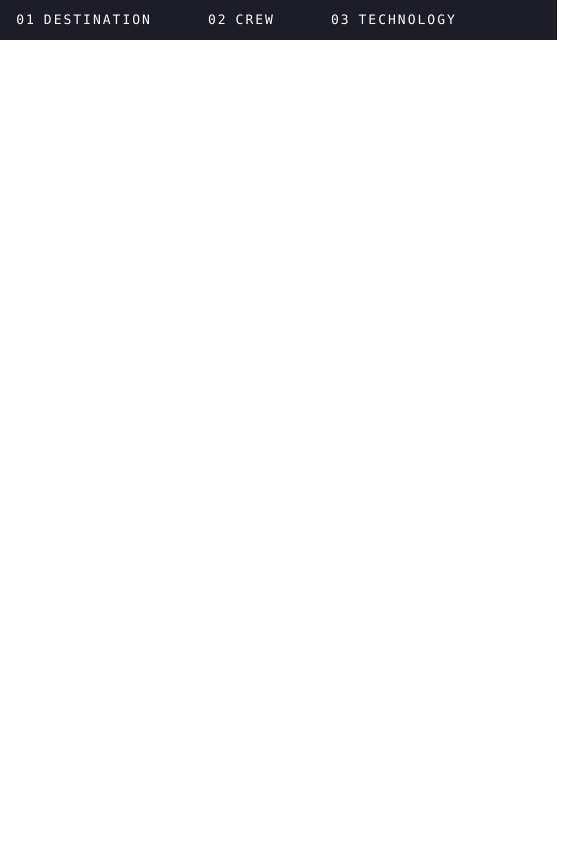
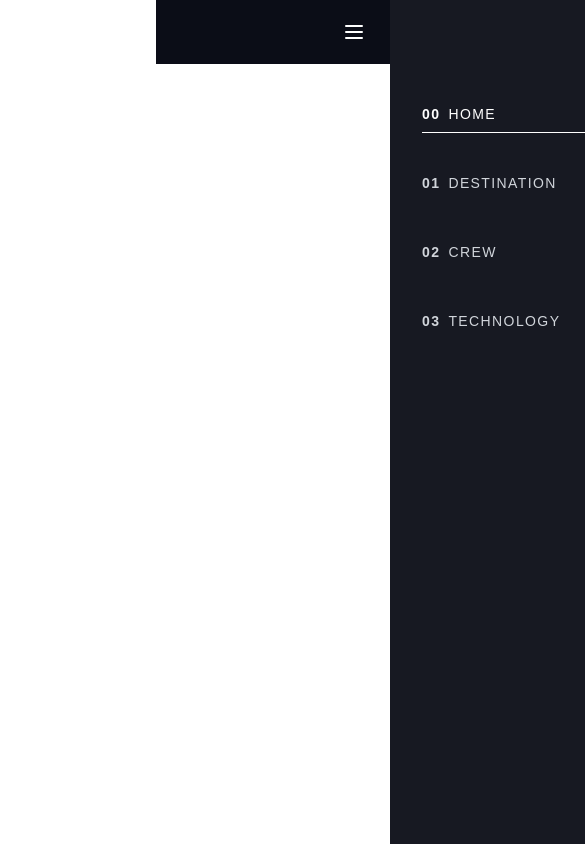
Before and after one commit to Nahima-Madey/space-tourism, a Next.js app: page / in a window 390 px wide. Shown: the whole page, 585 px wide, since content can reach past the window. Built offline with nearby package versions, Linux system fonts and the light colour scheme.

Commit message:
feat: making it left aligned

```diff
--- a/components/Header.tsx
+++ b/components/Header.tsx
@@ -1,75 +1,105 @@
-// components/Header.jsx
-
 "use client"
 
-import { useState } from 'react';
+import { useState, useEffect } from 'react';
 import Link from 'next/link';
+import { usePathname } from 'next/navigation';
 
-export default function Header() {
-  const [activeIndex, setActiveIndex] = useState(0);
-  const [isOpen, setIsOpen] = useState(false);
+const Header = () => {
+  const [isMenuOpen, setIsMenuOpen] = useState(false);
+  const [isMobile, setIsMobile] = useState(false);
+  const pathname = usePathname();
 
-  const toggleMenu = () => {
-    setIsOpen(!isOpen);
-  };
+  useEffect(() => {
+    const checkScreenSize = () => {
+      setIsMobile(window.innerWidth < 768);
+      if (window.innerWidth >= 768) {
+        setIsMenuOpen(false);
+      }
+    };
+
+    checkScreenSize();
+    window.addEventListener('resize', checkScreenSize);
+
+    return () => window.removeEventListener('resize', checkScreenSize);
+  }, []);
 
   const navItems = [
-    { id: "00", label: "HOME", href: "/" },
-    { id: "01", label: "DESTINATION", href: "/destination" },
-    { id: "02", label: "CREW", href: "/crew" },
-    { id: "03", label: "TECHNOLOGY", href: "/technology" },
+    { id: '00', title: 'HOME', path: '/' },
+    { id: '01', title: 'DESTINATION', path: '/destination' },
+    { id: '02', title: 'CREW', path: '/crew' },
+    { id: '03', title: 'TECHNOLOGY', path: '/technology' },
   ];
 
+  const isActive = (path: string) => pathname === path;
+
   return (
-    <header className="bg-[#0c0d18] text-white h-[40px] flex justify-center items-center">
-      <div className="bg-[#1c1d29] h-full px-24 flex items-center justify-center">
-        <nav className="flex space-x-12 h-full">
-          {navItems.map((item, index) => (
-            <Link
-              key={item.id}
-              href={item.href}
-              className="relative h-full flex items-center"
-              onClick={() => setActiveIndex(index)}
-            >
-              <div className="flex items-center text-[13px] tracking-[2px] py-2 px-1">
-                <span className="font-mono mr-2">{item.id}</span>
-                <span className="font-mono">{item.label}</span>
-              </div>
-              {index === 0 && (
-                <div className="absolute bottom-0 left-0 w-full h-[2px] bg-white"></div>
-              )}
-            </Link>
-          ))}
+    <header className="relative w-full text-white py-8 md:py-0">
+      {/* Background only on the right half */}
+      <div className="absolute top-0 right-0 w-3/5 h-full bg-[#0B0D17]"></div>
+
+      {/* Content wrapper */}
+      <div className="relative flex items-center justify-end">
+        {/* Mobile menu button */}
+        {isMobile && (
+          <button
+            onClick={() => setIsMenuOpen(!isMenuOpen)}
+            className="absolute right-6 z-50 focus:outline-none"
+            aria-label="Toggle menu"
+          >
+            {isMenuOpen ? (
+              <svg width="24" height="24" viewBox="0 0 24 24" fill="none" xmlns="http://www.w3.org/2000/svg">
+                <path d="M18 6L6 18M6 6L18 18" stroke="white" strokeWidth="2" strokeLinecap="round" strokeLinejoin="round"/>
+              </svg>
+            ) : (
+              <svg width="24" height="24" viewBox="0 0 24 24" fill="none" xmlns="http://www.w3.org/2000/svg">
+                <path d="M4 6H20M4 12H20M4 18H20" stroke="white" strokeWidth="2" strokeLinecap="round" strokeLinejoin="round"/>
+              </svg>
+            )}
+          </button>
+        )}
+
+        {/* Desktop Navigation */}
+        <nav className="hidden md:block">
+          <div className="h-24 lg:h-28 pl-2 pr-0">
+            <ul className="flex h-full items-center">
+              {navItems.map((item) => (
+                <li key={item.id} className="relative h-full flex items-center">
+                  <Link href={item.path}>
+                    <span className={`flex items-center h-full text-xs lg:text-sm tracking-widest hover:text-white group transition duration-200 px-3 lg:px-4 ${isActive(item.path) ? 'text-white' : 'text-gray-300'}`}>
+                      <span className="font-bold mr-2">{item.id}</span>
+                      <span>{item.title}</span>
+                      <span className={`absolute bottom-0 left-0 w-full h-1 bg-white transform ${isActive(item.path) ? 'opacity-100' : 'opacity-0 group-hover:opacity-75'} transition-opacity duration-200`}></span>
+                    </span>
+                  </Link>
+                </li>
+              ))}
+            </ul>
+          </div>
         </nav>
-      </div>
 
-      {/* Mobile Navigation - Hidden by default but will appear on small screens */}
-      <div className="lg:hidden">
-        <button onClick={toggleMenu} className="text-white p-2">
-          <svg className="w-6 h-6" fill="none" stroke="currentColor" viewBox="0 0 24 24" xmlns="http://www.w3.org/2000/svg">
-            <path strokeLinecap="round" strokeLinejoin="round" strokeWidth={2} d="M4 6h16M4 12h16M4 18h16" />
-          </svg>
-        </button>
-
-        {isOpen && (
-          <div className="absolute top-[40px] right-0 w-48 bg-[#1c1d29] shadow-md z-50">
-            {navItems.map((item, index) => (
-              <Link
-                key={item.id}
-                href={item.href}
-                className="block px-4 py-2 text-[13px] tracking-[2px]"
-                onClick={() => {
-                  setActiveIndex(index);
-                  setIsOpen(false);
-                }}
-              >
-                <span className="font-mono mr-2">{item.id}</span>
-                <span className="font-mono">{item.label}</span>
-              </Link>
-            ))}
+        {/* Mobile Navigation Menu */}
+        <div className={`md:hidden fixed inset-y-0 right-0 transition-transform transform duration-300 ease-in-out z-40 ${isMenuOpen ? 'translate-x-0' : 'translate-x-full'}`}>
+          <div className="w-64 h-full bg-[#0B0D17]/95 backdrop-blur-md flex flex-col pt-24 px-8">
+            <ul className="space-y-8">
+              {navItems.map((item) => (
+                <li key={item.id}>
+                  <Link href={item.path}>
+                    <span
+                      className={`block text-sm tracking-widest py-2 border-b border-transparent ${isActive(item.path) ? 'text-white border-white' : 'text-gray-300 hover:border-gray-400'}`}
+                      onClick={() => setIsMenuOpen(false)}
+                    >
+                      <span className="font-bold mr-2">{item.id}</span>
+                      <span>{item.title}</span>
+                    </span>
+                  </Link>
+                </li>
+              ))}
+            </ul>
           </div>
-        )}
+        </div>
       </div>
     </header>
   );
-}
+};
+
+export default Header;
```
